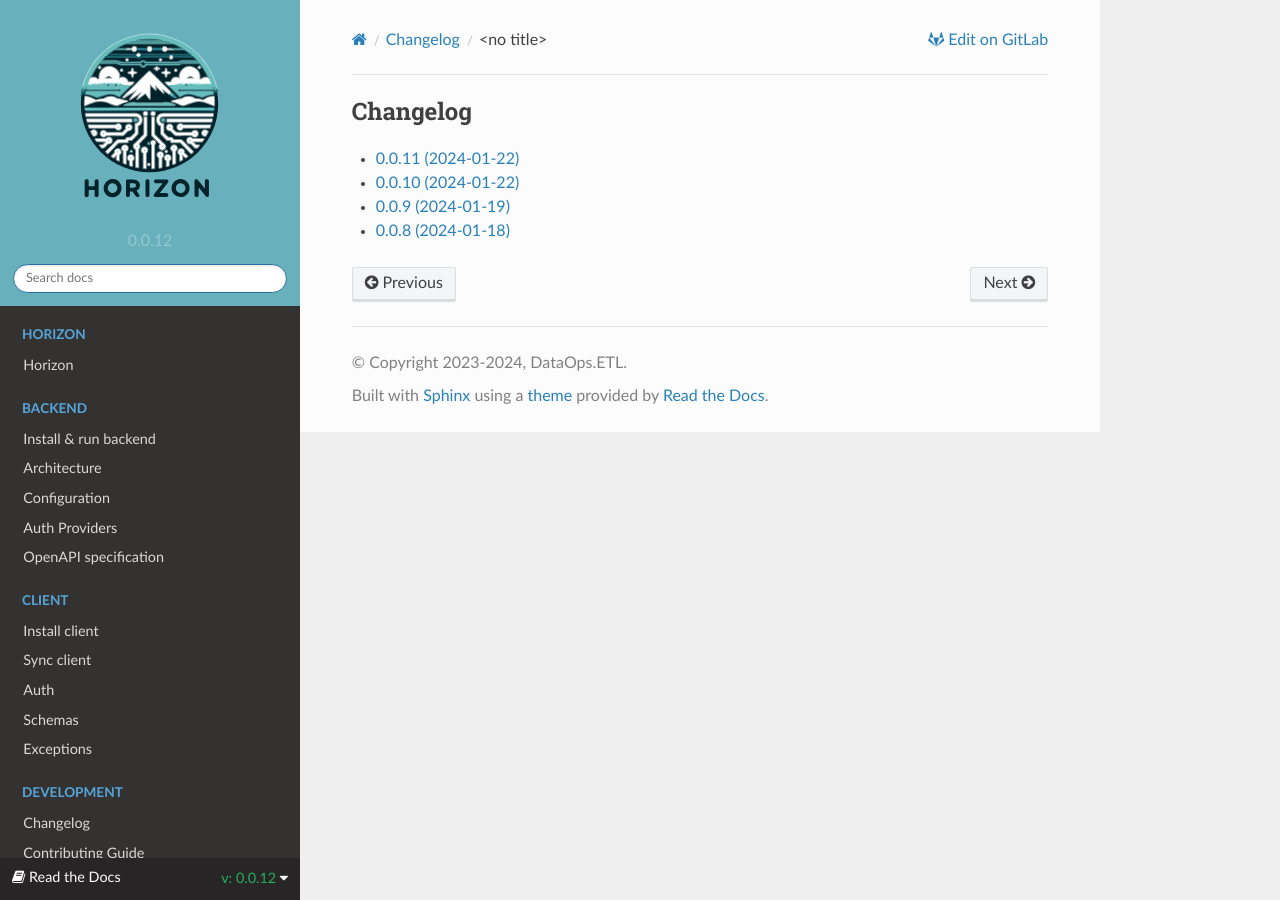
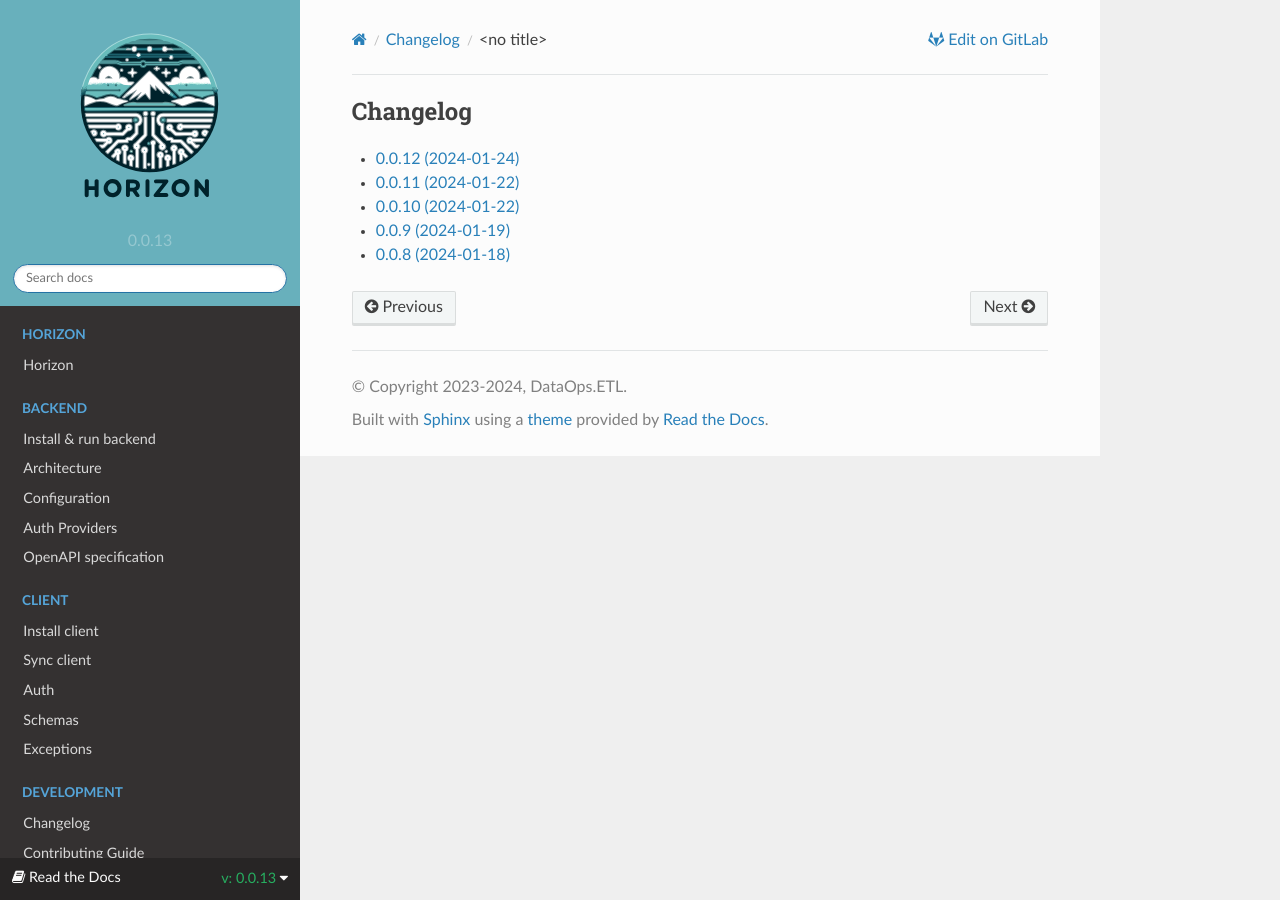
Before and after one commit to MobileTeleSystems/horizon, a Sphinx documentation site: the page built from docs/changelog/index.rst, in a window 1280 px wide. Built offline with Sphinx 7.4.7 and the Read the Docs theme 2.0.0, drawn with Linux system fonts in a browser that asks for light colours.

Commit message:
[DOP-11538] Bump version

```diff
--- a/docs/changelog/index.rst
+++ b/docs/changelog/index.rst
@@ -3,6 +3,7 @@
     :caption: Changelog
 
     DRAFT
+    0.0.12
     0.0.11
     0.0.10
     0.0.9
--- a/docs/conf.py
+++ b/docs/conf.py
@@ -35,7 +35,7 @@ author = "DataOps.ETL"
 # The short X.Y version.
 
 # this value is updated automatically by `poetry version ...` and poetry-bumpversion plugin
-ver = Version.parse("0.0.12")
+ver = Version.parse("0.0.13")
 version = ver.base_version
 # The full version, including alpha/beta/rc tags.
 release = ver.public
--- a/horizon/__init__.py
+++ b/horizon/__init__.py
@@ -3,7 +3,7 @@
 
 # _raw_version could contain pre-release version, like 0.0.1dev123
 # value is updated automatically by `poetry version ...` and poetry-bumpversion plugin
-_raw_version = "0.0.12"
+_raw_version = "0.0.13"
 
 # version always contain only release number like 0.0.1
 __version__ = ".".join(_raw_version.split(".")[:3])  # noqa: WPS410
--- a/pyproject.toml
+++ b/pyproject.toml
@@ -4,7 +4,7 @@ build-backend = "poetry.core.masonry.api"
 
 [tool.poetry]
 name = "data-horizon"
-version = "0.0.12"
+version = "0.0.13"
 license = "Apache-2.0"
 description = "Horizon REST API + client"
 authors = ["DataOps.ETL <onetools@mts.ru>"]
```
